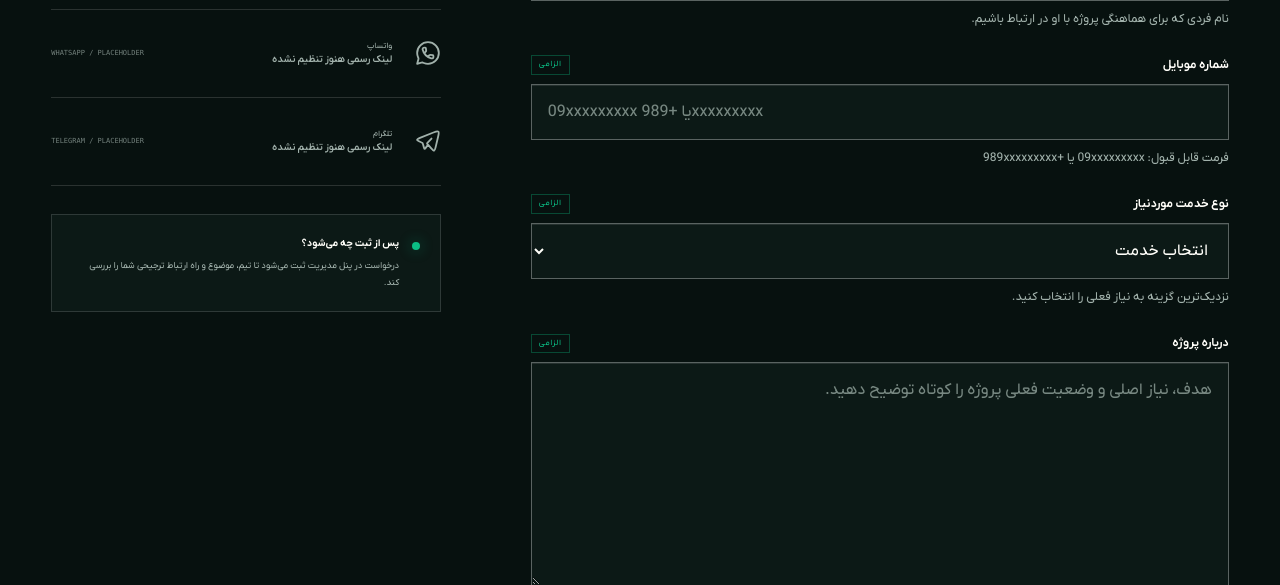
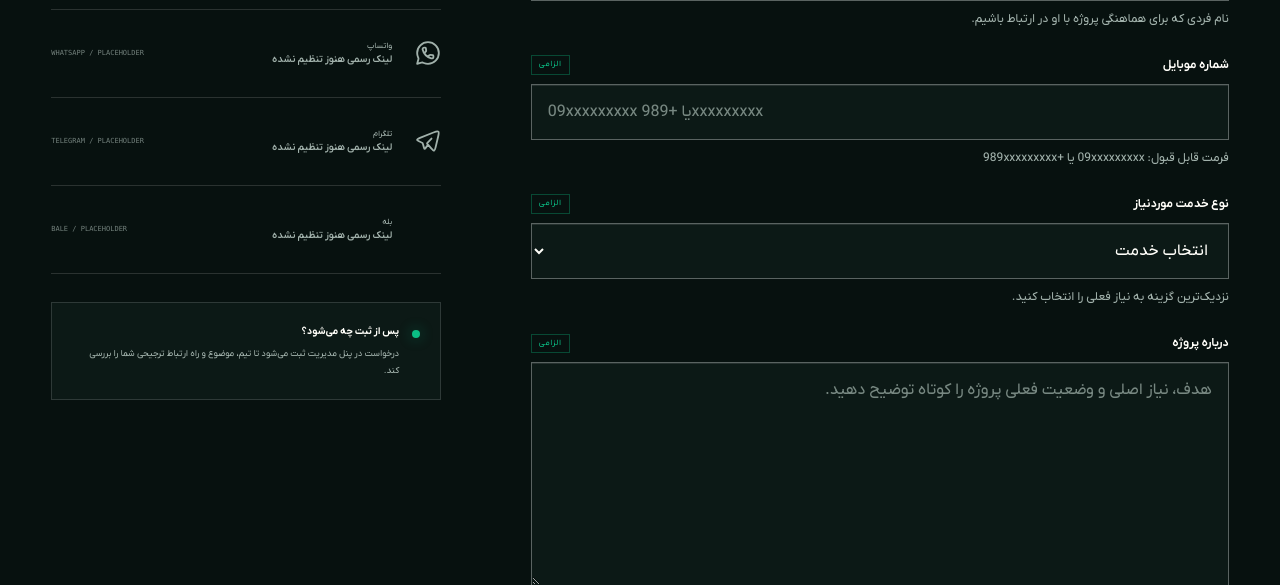
Before and after one commit to alinadi1996/sitarogroup_site, a Django app: template leads/templates/leads/contact.html in a window 1280 px wide. Shown: the part 1211-1796 px from the top of the page. Run offline with Django 5.2, Linux system fonts and the light colour scheme; the template is opened without the code that fills it: values that come from a table or form of the project are taken from there, others are empty; data comes from the database, SQL or seed files in the repository; parts of the project's set-up code (start-up, migrations or seed data) failed here and were passed over.

Commit message:
add bale social to contact page

```diff
--- a/config/settings.py
+++ b/config/settings.py
@@ -299,6 +299,7 @@ MEDIA_ROOT = str(BASE_DIR.joinpath('media'))
 SITARO_CONTACT_PHONE = "09197736862"
 SITARO_WHATSAPP_URL = "https://wa.me/989197736862"
 SITARO_TELEGRAM_URL = "https://t.me/alinadi66"
+SITARO_BALE_URL = "https://ble.ir/alinadi66"
 
 
 ACCOUNT_LOGIN_METHODS={'email' , 'username' , }
--- a/leads/templates/leads/contact.html
+++ b/leads/templates/leads/contact.html
@@ -132,6 +132,11 @@
                 {% else %}
                 <div class="contact-channel-placeholder"><svg aria-hidden="true"><use href="{% static 'icons/sitaro-support-icons.svg' %}#telegram"></use></svg><span><small>تلگرام</small><b>لینک رسمی هنوز تنظیم نشده</b></span><code>TELEGRAM / PLACEHOLDER</code></div>
                 {% endif %}
+                {% if bale_url %}
+                <a href="{{ bale_url }}" target="_blank" rel="noopener noreferrer"><svg aria-hidden="true"><use href="{% static 'icons/hmyt-bale-custom.svg' %}#bale"></use></svg><span><small>بله</small><b>شروع گفت‌وگو</b></span><i aria-hidden="true">↗</i></a>
+                {% else %}
+                <div class="contact-channel-placeholder"><svg aria-hidden="true"><use href="{% static 'icons/hmyt-bale-custom.svg' %}#bale"></use></svg><span><small>بله</small><b>لینک رسمی هنوز تنظیم نشده</b></span><code>BALE / PLACEHOLDER</code></div>
+                {% endif %}
             </div>
             <div class="contact-response-note"><i aria-hidden="true"></i><span><b>پس از ثبت چه می‌شود؟</b><small>درخواست در پنل مدیریت ثبت می‌شود تا تیم، موضوع و راه ارتباط ترجیحی شما را بررسی کند.</small></span></div>
         </aside>
--- a/leads/views.py
+++ b/leads/views.py
@@ -39,6 +39,7 @@ class ContactRequestView(FormView):
                 "contact_phone": getattr(settings, "SITARO_CONTACT_PHONE", ""),
                 "whatsapp_url": getattr(settings, "SITARO_WHATSAPP_URL", ""),
                 "telegram_url": getattr(settings, "SITARO_TELEGRAM_URL", ""),
+                "bale_url": getattr(settings, "SITARO_BALE_URL", ""),
             }
         )
         return context
```
